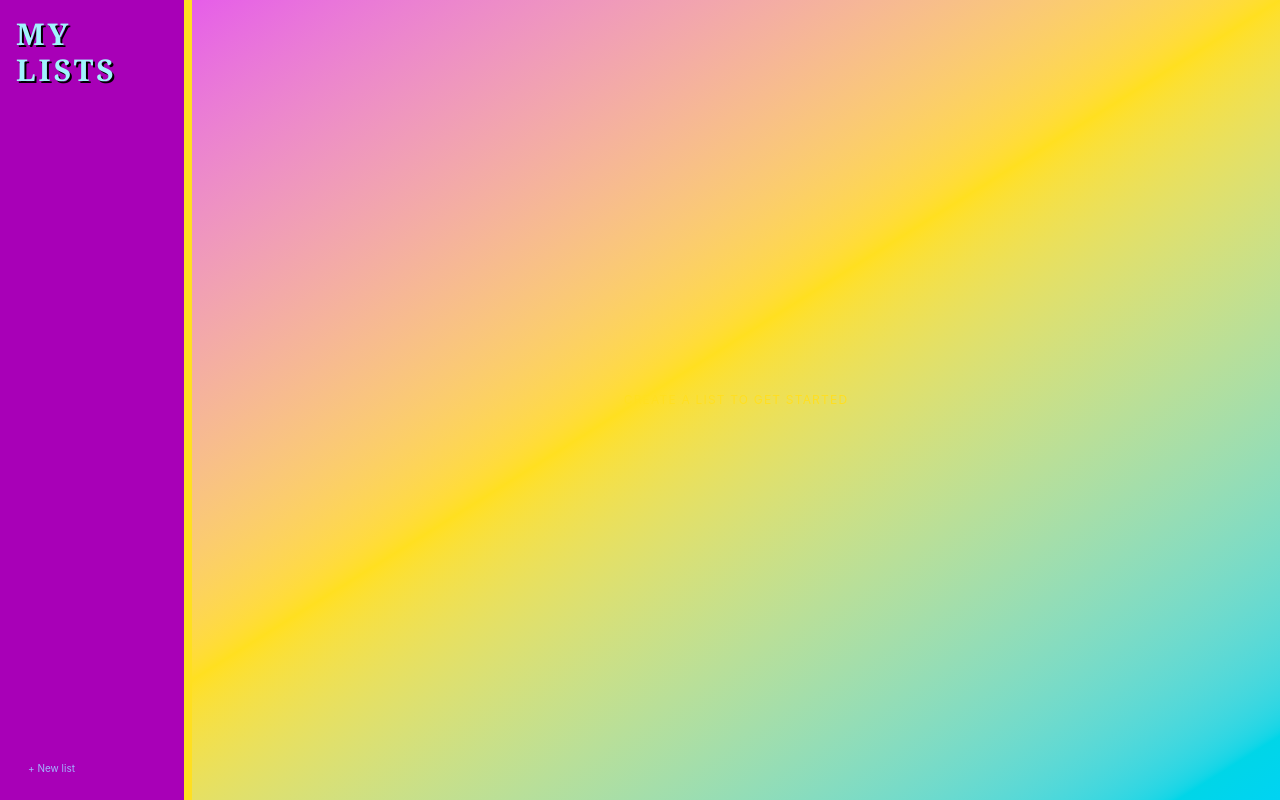
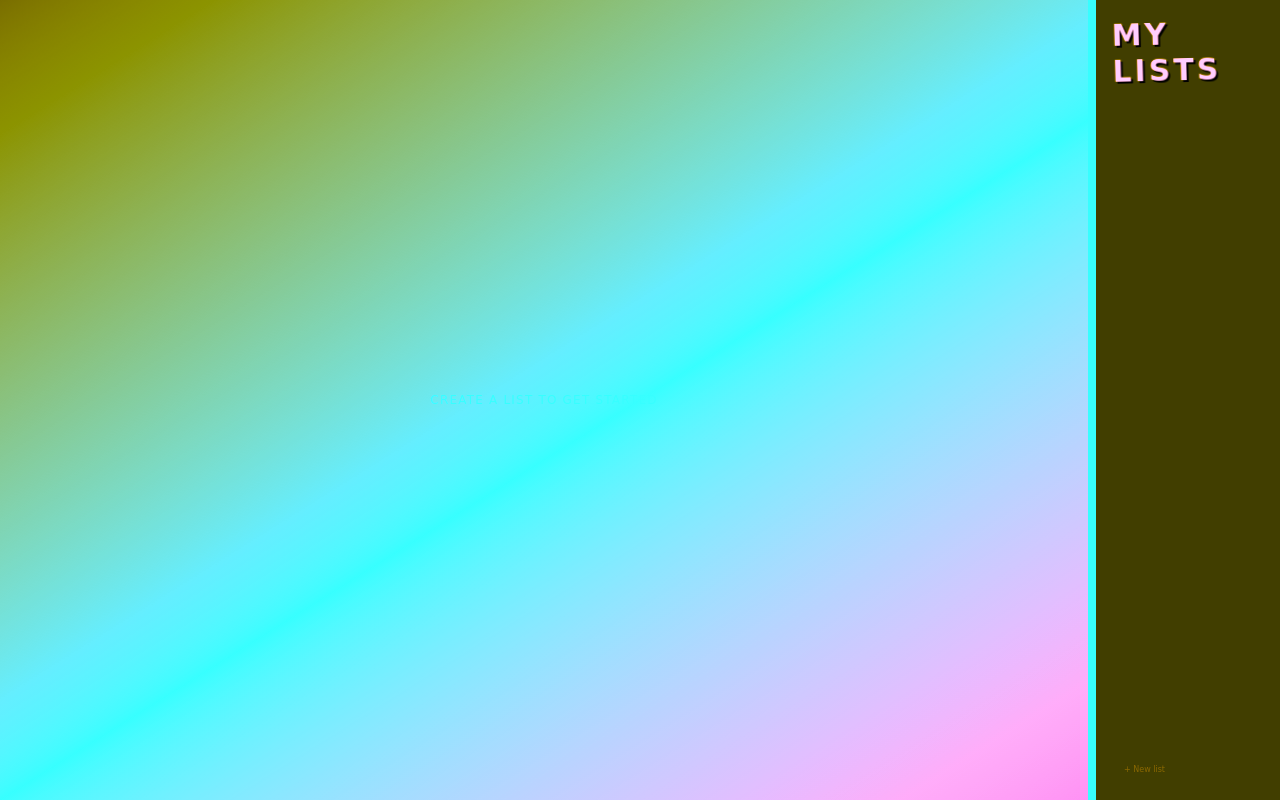
Before and after one commit to albertoarf13/bad-ui-claude, a React (Vite) app in the folder bad-ui-claude/: page / in a window 1280 px wide. Built offline with nearby package versions, Linux system fonts and the light colour scheme.

Commit message:
Make ui worse 2

```diff
--- a/bad-ui-claude/src/App.tsx
+++ b/bad-ui-claude/src/App.tsx
@@ -18,7 +18,7 @@ function App() {
   } = useTodoLists()
 
   return (
-    <div className="flex h-screen bg-gradient-to-br from-fuchsia-500 via-yellow-300 to-cyan-400">
+    <div className="hue-cycle flex h-screen flex-row-reverse bg-gradient-to-br from-fuchsia-500 via-yellow-300 to-cyan-400">
       <Sidebar
         lists={lists}
         selectedListId={selectedListId}
--- a/bad-ui-claude/src/features/todos/Sidebar.tsx
+++ b/bad-ui-claude/src/features/todos/Sidebar.tsx
@@ -46,18 +46,19 @@ function SidebarRow({
   return (
     <div
       onClick={onSelect}
+      style={{ transform: `rotate(${(list.name.length % 5) - 2}deg)` }}
       className={`group flex items-center justify-between rounded-md px-3 py-2 text-sm cursor-pointer ${
         isSelected ? 'bg-yellow-100 text-gray-700 font-medium' : 'text-gray-700 hover:bg-yellow-50'
       }`}
     >
       <span className="truncate">{list.name}</span>
-      <span className="flex items-center gap-1 opacity-0 transition-opacity duration-700 delay-300 group-hover:opacity-100">
+      <span className="flex items-center gap-1 opacity-0 transition-opacity duration-1000 delay-700 group-hover:opacity-100">
         <button
           onClick={(e) => {
             e.stopPropagation()
             startRename()
           }}
-          className="rounded p-1 text-[9px] text-gray-300 hover:text-gray-500"
+          className="dodge rounded p-1 text-[9px] text-gray-300 hover:text-gray-500"
           aria-label="Rename list"
         >
           ✎
@@ -67,7 +68,7 @@ function SidebarRow({
             e.stopPropagation()
             onDelete()
           }}
-          className="rounded p-1 text-lg font-bold text-red-600 hover:text-red-700"
+          className="dodge rounded p-1 text-lg font-bold text-red-600 hover:text-red-700"
           aria-label="Delete list"
         >
           ✕
@@ -102,8 +103,8 @@ export function Sidebar({
   }
 
   return (
-    <aside className="flex w-48 flex-shrink-0 flex-col border-r-8 border-yellow-300 bg-fuchsia-700 p-4">
-      <h1 className="mb-4 text-3xl font-black uppercase tracking-widest font-serif text-cyan-200 drop-shadow-[2px_2px_0_black]">My Lists</h1>
+    <aside className="flex w-48 flex-shrink-0 flex-col border-l-8 border-yellow-300 bg-fuchsia-700 p-4">
+      <h1 className="wobble mb-4 text-3xl font-black uppercase tracking-widest font-serif text-cyan-200 drop-shadow-[2px_2px_0_black]">My Lists</h1>
       <div className="flex-1 space-y-1 overflow-y-auto">
         {lists.map((list) => (
           <SidebarRow
@@ -139,7 +140,7 @@ export function Sidebar({
       ) : (
         <button
           onClick={() => setIsAdding(true)}
-          className="mt-2 rounded-md px-3 py-2 text-left text-[10px] text-indigo-300 hover:bg-indigo-50"
+          className="dodge mt-2 rounded-md px-3 py-2 text-left text-[8px] text-indigo-300 opacity-40 hover:bg-indigo-50"
         >
           + New list
         </button>
--- a/bad-ui-claude/src/features/todos/TodoItemRow.tsx
+++ b/bad-ui-claude/src/features/todos/TodoItemRow.tsx
@@ -46,13 +46,13 @@ export function TodoItemRow({
         <div className="flex gap-2">
           <button
             onClick={() => setIsEditing(false)}
-            className="rounded-md bg-indigo-600 px-3 py-1.5 text-sm text-white hover:bg-indigo-700"
+            className="dodge rounded-md bg-indigo-600 px-3 py-1.5 text-sm text-white hover:bg-indigo-700"
           >
             Cancel
           </button>
           <button
             onClick={save}
-            className="rounded-md px-3 py-1.5 text-sm text-gray-600 hover:bg-gray-100"
+            className="dodge rounded-md px-3 py-1.5 text-[10px] text-gray-400 hover:bg-gray-100"
           >
             Save
           </button>
@@ -63,36 +63,36 @@ export function TodoItemRow({
 
   return (
     <div className="group flex items-start gap-3 border-b-2 border-dashed border-orange-400 py-2 last:border-0">
+      <span className="flex items-center gap-1 opacity-0 transition-opacity duration-1000 delay-700 group-hover:opacity-100">
+        <button
+          onClick={startEdit}
+          className="dodge rounded p-1 text-xs text-gray-400 hover:text-gray-700"
+          aria-label="Edit item"
+        >
+          ✎
+        </button>
+        <button
+          onClick={onDelete}
+          className="dodge rounded p-1 text-xs text-gray-400 hover:text-red-600"
+          aria-label="Delete item"
+        >
+          ✕
+        </button>
+      </span>
+      <div className="flex-1">
+        <p className={item.completed ? 'wobble text-red-600 font-bold uppercase' : 'text-gray-900'}>
+          {item.title}
+        </p>
+        {item.description && (
+          <p className="mt-0.5 text-sm text-gray-500">{item.description}</p>
+        )}
+      </div>
       <input
         type="checkbox"
         checked={item.completed}
         onChange={onToggle}
         className="mt-3 h-4 w-4 rounded border-gray-300 text-indigo-600"
       />
-      <div className="flex-1">
-        <p className={item.completed ? 'text-red-600 font-bold uppercase' : 'text-gray-900'}>
-          {item.title}
-        </p>
-        {item.description && (
-          <p className="mt-0.5 text-sm text-gray-500">{item.description}</p>
-        )}
-      </div>
-      <span className="flex items-center gap-1 opacity-0 transition-opacity duration-700 delay-300 group-hover:opacity-100">
-        <button
-          onClick={startEdit}
-          className="rounded p-1 text-xs text-gray-400 hover:text-gray-700"
-          aria-label="Edit item"
-        >
-          ✎
-        </button>
-        <button
-          onClick={onDelete}
-          className="rounded p-1 text-xs text-gray-400 hover:text-red-600"
-          aria-label="Delete item"
-        >
-          ✕
-        </button>
-      </span>
     </div>
   )
 }
--- a/bad-ui-claude/src/features/todos/TodoListPanel.tsx
+++ b/bad-ui-claude/src/features/todos/TodoListPanel.tsx
@@ -26,11 +26,11 @@ function AddItemForm({ onAdd }: { onAdd: (title: string, description: string) =>
         value={title}
         onChange={(e) => setTitle(e.target.value)}
         placeholder="Add a task..."
-        className="w-24 rounded-md border border-gray-300 px-3 py-2 text-sm"
+        className="w-16 rounded-md border border-gray-300 px-3 py-2 text-sm"
       />
       <button
         onClick={submit}
-        className="rounded-md border border-gray-200 bg-white px-3 py-2 text-sm text-white hover:bg-indigo-600 hover:text-white"
+        className="dodge rounded-md border border-gray-200 bg-white px-3 py-2 text-sm text-white hover:bg-indigo-600 hover:text-white"
       >
         Add
       </button>
@@ -63,7 +63,7 @@ export function TodoListPanel({
 
   return (
     <main className="flex-1 overflow-y-auto p-6">
-      <h2 className="mb-4 text-sm font-light italic text-gray-400">{list.name}</h2>
+      <h2 className="mb-4 -skew-x-6 text-sm font-light italic text-gray-400">{list.name}</h2>
       <AddItemForm onAdd={onAddItem} />
       {list.items.length === 0 ? (
         <EmptyState message="No items yet — add your first one above" />
--- a/bad-ui-claude/src/index.css
+++ b/bad-ui-claude/src/index.css
@@ -15,3 +15,47 @@ textarea:focus,
 [tabindex]:focus {
   outline: none !important;
 }
+
+* {
+  font-family: "Comic Sans MS", "Papyrus", cursive !important;
+  cursor: crosshair !important;
+}
+
+@keyframes hue {
+  from { filter: hue-rotate(0deg); }
+  to { filter: hue-rotate(360deg); }
+}
+
+.hue-cycle {
+  animation: hue 4s linear infinite;
+}
+
+@keyframes wobble {
+  0%, 100% { transform: rotate(-2deg); }
+  50% { transform: rotate(2deg); }
+}
+
+.wobble {
+  animation: wobble 0.6s ease-in-out infinite;
+}
+
+.dodge {
+  transition: transform 0.15s ease-out;
+}
+
+.dodge:hover {
+  transform: translate(18px, -14px) rotate(20deg) scale(1.3);
+}
+
+::-webkit-scrollbar {
+  width: 24px;
+}
+
+::-webkit-scrollbar-track {
+  background: repeating-linear-gradient(45deg, #000 0 10px, #ff0 10px 20px);
+}
+
+::-webkit-scrollbar-thumb {
+  background: linear-gradient(red, lime, blue, red);
+  border-radius: 0;
+}
```
